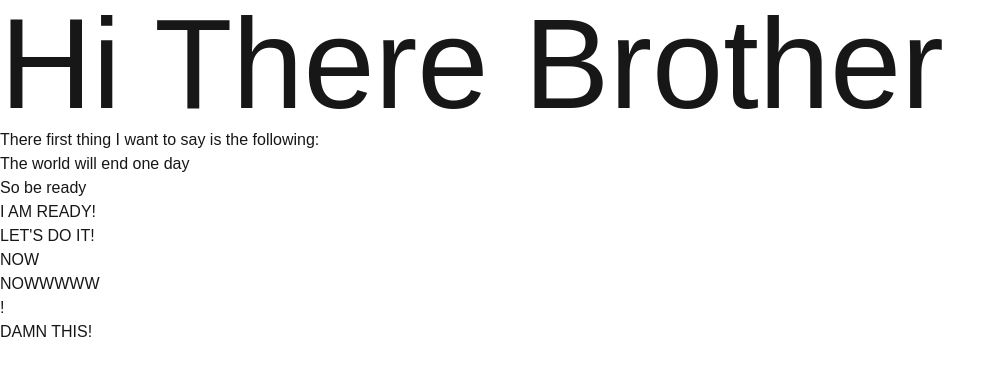
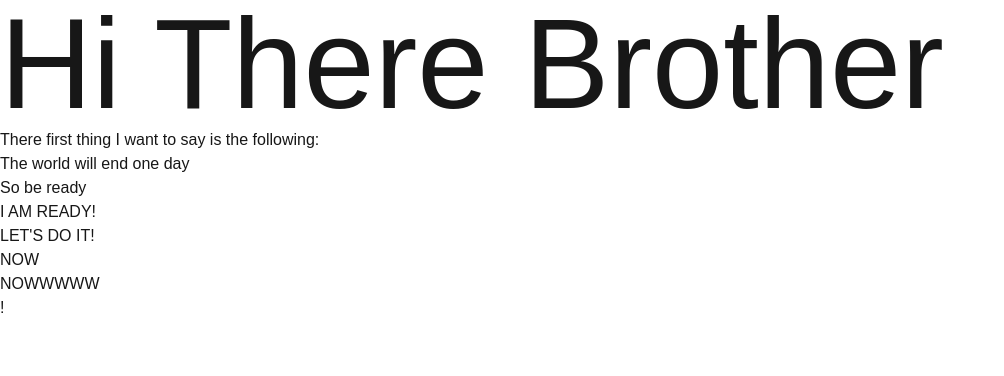
Before and after one commit to BrahimBoussada/to-delete-later, a Next.js app: page / in a window 1280 px wide. Shown: the top 376 px of the page, without its empty margins (0-1004 px from the left). Built offline with nearby package versions, Linux system fonts and the light colour scheme.

Commit message:
asdsalıdja

```diff
--- a/src/app/page.tsx
+++ b/src/app/page.tsx
@@ -12,7 +12,6 @@ export default function Home() {
       <p>NOW</p>
       <p>NOWWWWW</p>
       <p>!</p>
-      <p>DAMN THIS!</p>
     </main>
   );
 }
```
